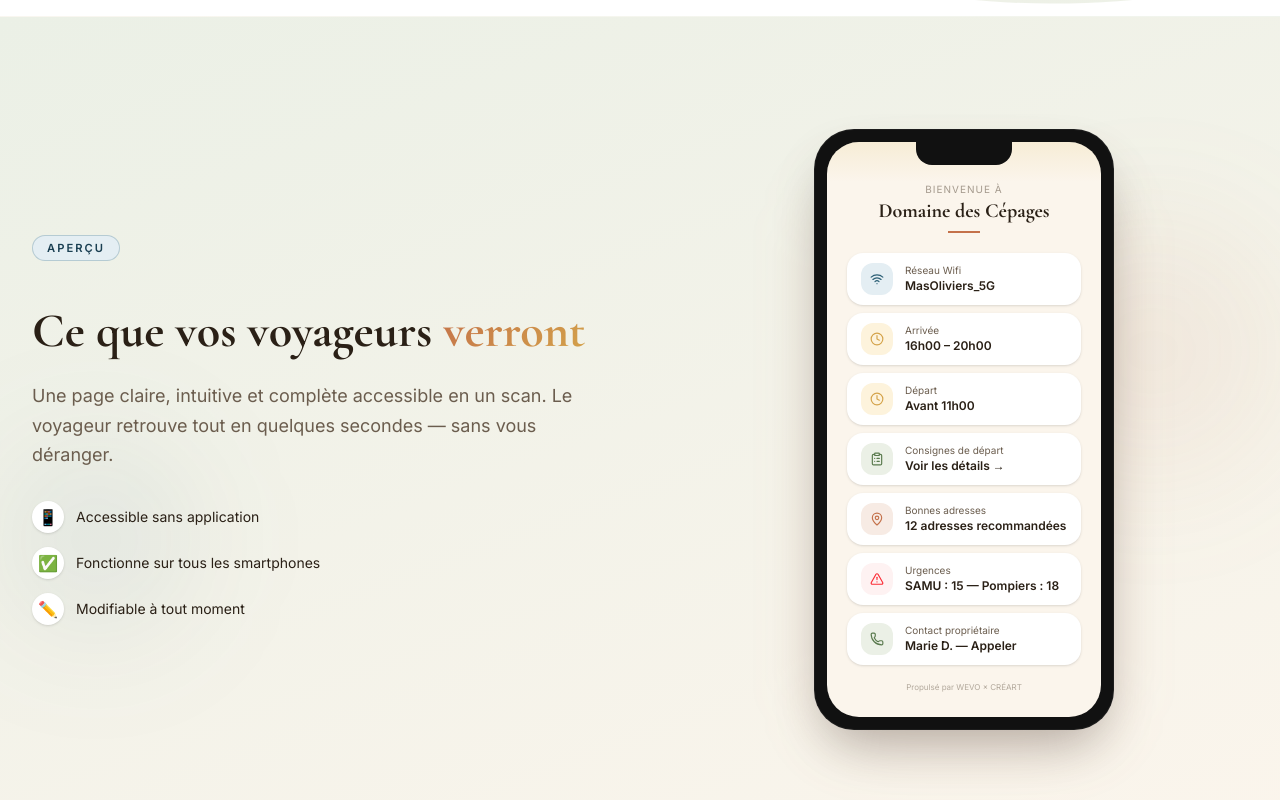
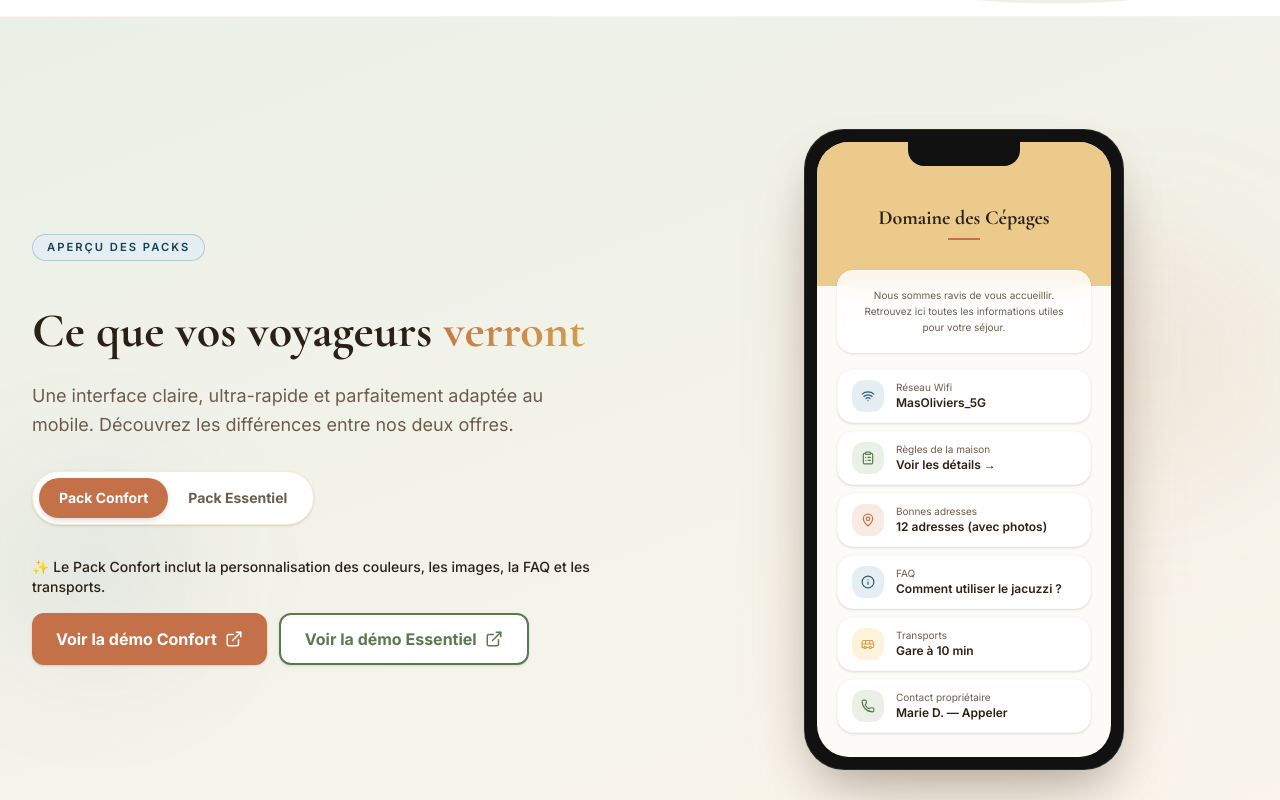
Before and after one commit to Earylith/wevo-plaques, a Next.js app: page / in a window 1280 px wide. Shown: the part 2460-3260 px from the top of the page. Built offline with nearby package versions, Linux system fonts and the light colour scheme; a web font is replaced by a local one.

Commit message:
feat: redesign DemoPreviewSection with static mockup and explicit links

```diff
--- a/src/components/DemoPreviewSection.tsx
+++ b/src/components/DemoPreviewSection.tsx
@@ -1,21 +1,36 @@
 "use client";
 
+import { useState } from "react";
 import {
-  Wifi, Clock, ClipboardList, MapPin, AlertTriangle, Phone,
+  Wifi, Clock, ClipboardList, MapPin, AlertTriangle, Phone, Info, Bus, ExternalLink
 } from "lucide-react";
 import AnimateOnScroll from "./AnimateOnScroll";
 
-const sections = [
+const sectionsEssentiel = [
   { icon: Wifi, label: "Réseau Wifi", value: "MasOliviers_5G", color: "bg-[#E4EEF3] text-[#2B5F75]" },
   { icon: Clock, label: "Arrivée", value: "16h00 – 20h00", color: "bg-[#FDF3DC] text-[#D4A34A]" },
   { icon: Clock, label: "Départ", value: "Avant 11h00", color: "bg-[#FDF3DC] text-[#D4A34A]" },
-  { icon: ClipboardList, label: "Consignes de départ", value: "Voir les détails →", color: "bg-[#EBF0E6] text-[#5A7A4E]" },
-  { icon: MapPin, label: "Bonnes adresses", value: "12 adresses recommandées", color: "bg-[#F7EBE4] text-[#C4714A]" },
-  { icon: AlertTriangle, label: "Urgences", value: "SAMU : 15 — Pompiers : 18", color: "bg-red-50 text-red-500" },
+  { icon: ClipboardList, label: "Consignes", value: "Voir les détails →", color: "bg-[#EBF0E6] text-[#5A7A4E]" },
+  { icon: MapPin, label: "À découvrir", value: "8 lieux recommandés", color: "bg-[#F7EBE4] text-[#C4714A]" },
+  { icon: AlertTriangle, label: "Urgences", value: "Numéros et assistance", color: "bg-red-50 text-red-500" },
+];
+
+const sectionsConfort = [
+  { icon: Wifi, label: "Réseau Wifi", value: "MasOliviers_5G", color: "bg-[#E4EEF3] text-[#2B5F75]" },
+  { icon: ClipboardList, label: "Règles de la maison", value: "Voir les détails →", color: "bg-[#EBF0E6] text-[#5A7A4E]" },
+  { icon: MapPin, label: "Bonnes adresses", value: "12 adresses (avec photos)", color: "bg-[#F7EBE4] text-[#C4714A]" },
+  { icon: Info, label: "FAQ", value: "Comment utiliser le jacuzzi ?", color: "bg-[#E4EEF3] text-[#2B5F75]" },
+  { icon: Bus, label: "Transports", value: "Gare à 10 min", color: "bg-[#FDF3DC] text-[#D4A34A]" },
   { icon: Phone, label: "Contact propriétaire", value: "Marie D. — Appeler", color: "bg-[#EBF0E6] text-[#5A7A4E]" },
 ];
 
 export default function DemoPreviewSection() {
+  const [activeDemo, setActiveDemo] = useState<"confort" | "essentielle">("confort");
+
+  const currentSections = activeDemo === "confort" ? sectionsConfort : sectionsEssentiel;
+  const demoUrl = activeDemo === "confort" ? "/h/demo-confort" : "/h/demo-essentielle";
+  const primaryColor = activeDemo === "confort" ? "#C4714A" : "#2B5F75";
+
   return (
     <section className="py-20 lg:py-28 relative overflow-hidden" style={{ background: "linear-gradient(160deg, #EBF0E6 0%, #FBF5EC 100%)" }} id="demo">
       {/* Decorative shapes */}
@@ -28,63 +43,112 @@ export default function DemoPreviewSection() {
           <AnimateOnScroll direction="left">
             <div>
               <span className="section-label section-label-ocean mb-5 inline-flex">
-                Aperçu
+                Aperçu des packs
               </span>
               <h2 className="font-[family-name:var(--font-display)] text-4xl sm:text-5xl font-bold text-[#2A2016] leading-tight mb-5 mt-5">
                 Ce que vos voyageurs{" "}
                 <em className="not-italic text-gradient-terra">verront</em>
               </h2>
               <p className="text-lg text-[#6B5D4E] leading-relaxed mb-8">
-                Une page claire, intuitive et complète accessible en un scan.
-                Le voyageur retrouve tout en quelques secondes — sans vous déranger.
+                Une interface claire, ultra-rapide et parfaitement adaptée au mobile. Découvrez les différences entre nos deux offres.
               </p>
-              <ul className="space-y-3.5">
-                {[
-                  { emoji: "📱", text: "Accessible sans application" },
-                  { emoji: "✅", text: "Fonctionne sur tous les smartphones" },
-                  { emoji: "✏️", text: "Modifiable à tout moment" },
-                ].map((item) => (
-                  <li key={item.text} className="flex items-center gap-3 text-sm text-[#2A2016]">
-                    <span className="w-8 h-8 rounded-full bg-white flex items-center justify-center text-base shadow-sm shrink-0">
-                      {item.emoji}
-                    </span>
-                    {item.text}
-                  </li>
-                ))}
-              </ul>
+
+              {/* Toggle Switch */}
+              <div className="flex bg-white rounded-full p-1.5 shadow-sm border border-[#EDD9A3]/50 w-fit mb-8 relative z-20">
+                <button
+                  onClick={() => setActiveDemo("confort")}
+                  className={`px-5 py-2.5 rounded-full text-sm font-bold transition-all duration-300 ${
+                    activeDemo === "confort"
+                      ? "bg-[#C4714A] text-white shadow-md"
+                      : "text-[#6B5D4E] hover:text-[#C4714A]"
+                  }`}
+                >
+                  Pack Confort
+                </button>
+                <button
+                  onClick={() => setActiveDemo("essentielle")}
+                  className={`px-5 py-2.5 rounded-full text-sm font-bold transition-all duration-300 ${
+                    activeDemo === "essentielle"
+                      ? "bg-[#5A7A4E] text-white shadow-md"
+                      : "text-[#6B5D4E] hover:text-[#5A7A4E]"
+                  }`}
+                >
+                  Pack Essentiel
+                </button>
+              </div>
+
+              <div className="space-y-4">
+                <p className="text-sm font-medium text-[#2A2016]">
+                  {activeDemo === "confort"
+                    ? "✨ Le Pack Confort inclut la personnalisation des couleurs, les images, la FAQ et les transports."
+                    : "🎯 Le Pack Essentiel va droit au but avec un design standard et les informations vitales."}
+                </p>
+                <div className="flex flex-col sm:flex-row gap-3">
+                  <a
+                    href="/h/demo-confort"
+                    target="_blank"
+                    rel="noopener noreferrer"
+                    className="inline-flex justify-center items-center gap-2 px-6 py-3 bg-[#C4714A] text-white rounded-xl font-bold hover:bg-[#a65d3a] transition-colors shadow-sm"
+                  >
+                    Voir la démo Confort <ExternalLink size={18} />
+                  </a>
+                  <a
+                    href="/h/demo-essentielle"
+                    target="_blank"
+                    rel="noopener noreferrer"
+                    className="inline-flex justify-center items-center gap-2 px-6 py-3 bg-white border-2 border-[#5A7A4E] text-[#5A7A4E] rounded-xl font-bold hover:bg-[#EBF0E6] transition-colors shadow-sm"
+                  >
+                    Voir la démo Essentiel <ExternalLink size={18} />
+                  </a>
+                </div>
+              </div>
             </div>
           </AnimateOnScroll>
 
-          {/* Phone Mockup */}
+          {/* Static Phone Mockup */}
           <AnimateOnScroll direction="right">
             <div className="flex justify-center">
               {/* Glow behind phone */}
               <div className="relative">
-                <div className="absolute inset-0 scale-90 translate-y-8 rounded-[3rem] bg-[#C4714A]/20 blur-2xl" />
-                <div className="relative w-[280px] sm:w-[300px]">
+                <div className={`absolute inset-0 scale-90 translate-y-8 rounded-[3rem] blur-2xl transition-colors duration-500 ${activeDemo === "confort" ? "bg-[#C4714A]/30" : "bg-[#5A7A4E]/30"}`} />
+                <div className="relative w-[280px] sm:w-[320px]">
                   {/* Phone frame */}
-                  <div className="bg-[#111] rounded-[2.5rem] p-3 shadow-2xl border border-white/5">
-                    {/* Notch */}
-                    <div className="absolute top-3 left-1/2 -translate-x-1/2 w-24 h-6 bg-[#111] rounded-b-2xl z-20" />
+                  <div className="bg-[#111] rounded-[2.5rem] p-3 shadow-2xl border border-white/10 relative transition-transform duration-500 hover:-translate-y-2">
                     {/* Screen */}
-                    <div className="bg-[#FBF5EC] rounded-[2rem] overflow-hidden">
-                      {/* Status bar */}
-                      <div className="h-10 bg-gradient-to-b from-[#EDD9A3]/30 to-transparent" />
-                      {/* Content */}
-                      <div className="px-5 pb-6">
-                        <div className="text-center mb-5">
-                          <p className="text-[10px] text-[#6B5D4E]/60 tracking-widest uppercase">Bienvenue à</p>
+                    <div className="bg-[#FDFBF7] rounded-[2rem] overflow-hidden relative">
+                      {/* Notch */}
+                      <div className="absolute top-0 left-1/2 -translate-x-1/2 w-28 h-6 bg-[#111] rounded-b-2xl z-20" />
+
+                      {/* Fake Header/Hero */}
+                      <div className="h-36 relative transition-all duration-500 overflow-hidden">
+                        {activeDemo === "confort" ? (
+                          <div className="w-full h-full bg-[#E8BE72] opacity-80" /> // Fake image
+                        ) : (
+                          <div className="w-full h-full bg-gradient-to-br from-[#E4EEF3] to-[#F5E6C8]" />
+                        )}
+                        <div className="absolute inset-0 flex flex-col justify-center items-center text-center mt-4">
                           <h3 className="font-[family-name:var(--font-display)] text-xl font-bold text-[#2A2016]">
                             Domaine des Cépages
                           </h3>
-                          <div className="w-8 h-0.5 bg-[#C4714A] mx-auto mt-1.5" />
+                          {activeDemo === "confort" && (
+                            <div className="w-8 h-0.5 mt-1.5 transition-all duration-500" style={{ backgroundColor: primaryColor }} />
+                          )}
+                        </div>
+                      </div>
+
+                      {/* Content */}
+                      <div className="px-5 pb-6 -mt-4 relative z-10">
+                        <div className="bg-white/80 backdrop-blur-md rounded-2xl p-4 shadow-sm border border-white mb-4">
+                          <p className="text-[10px] text-[#6B5D4E] text-center leading-relaxed">
+                            Nous sommes ravis de vous accueillir. Retrouvez ici toutes les informations utiles pour votre séjour.
+                          </p>
                         </div>
 
                         <div className="space-y-2">
-                          {sections.map((s) => (
+                          {currentSections.map((s, idx) => (
                             <div
-                              key={s.label + s.value}
-                              className="flex items-center gap-3 bg-white rounded-2xl px-3.5 py-2.5 shadow-sm"
+                              key={`${activeDemo}-${idx}`}
+                              className="flex items-center gap-3 bg-white rounded-2xl px-3.5 py-2.5 shadow-sm border border-gray-50"
                             >
                               <div className={`w-8 h-8 rounded-xl flex items-center justify-center shrink-0 ${s.color}`}>
                                 <s.icon size={14} />
@@ -95,10 +159,6 @@ export default function DemoPreviewSection() {
                               </div>
                             </div>
                           ))}
-                        </div>
-
-                        <div className="mt-4 text-center">
-                          <p className="text-[8px] text-[#6B5D4E]/50">Propulsé par WEVO × CRÉART</p>
                         </div>
                       </div>
                     </div>
```
